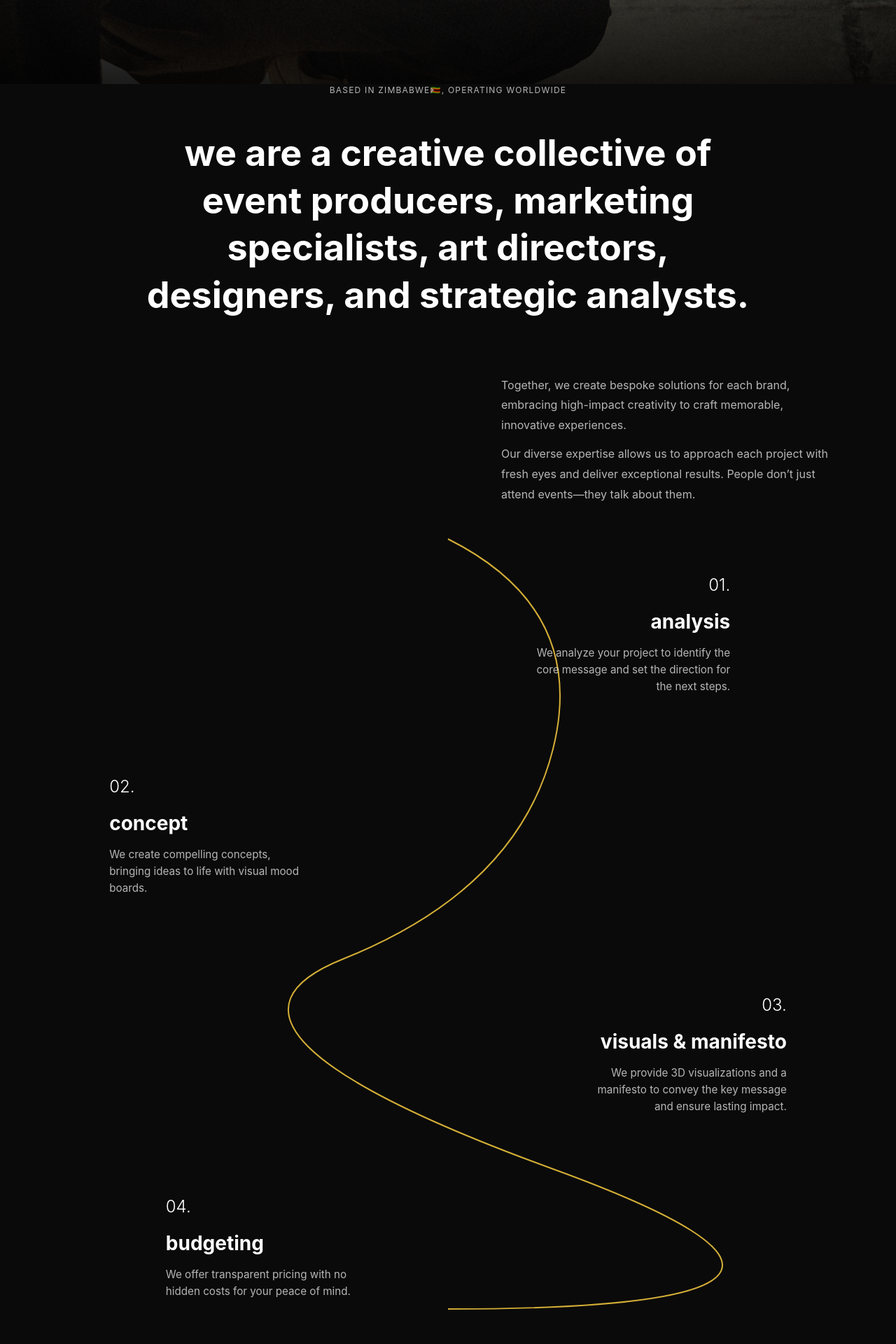
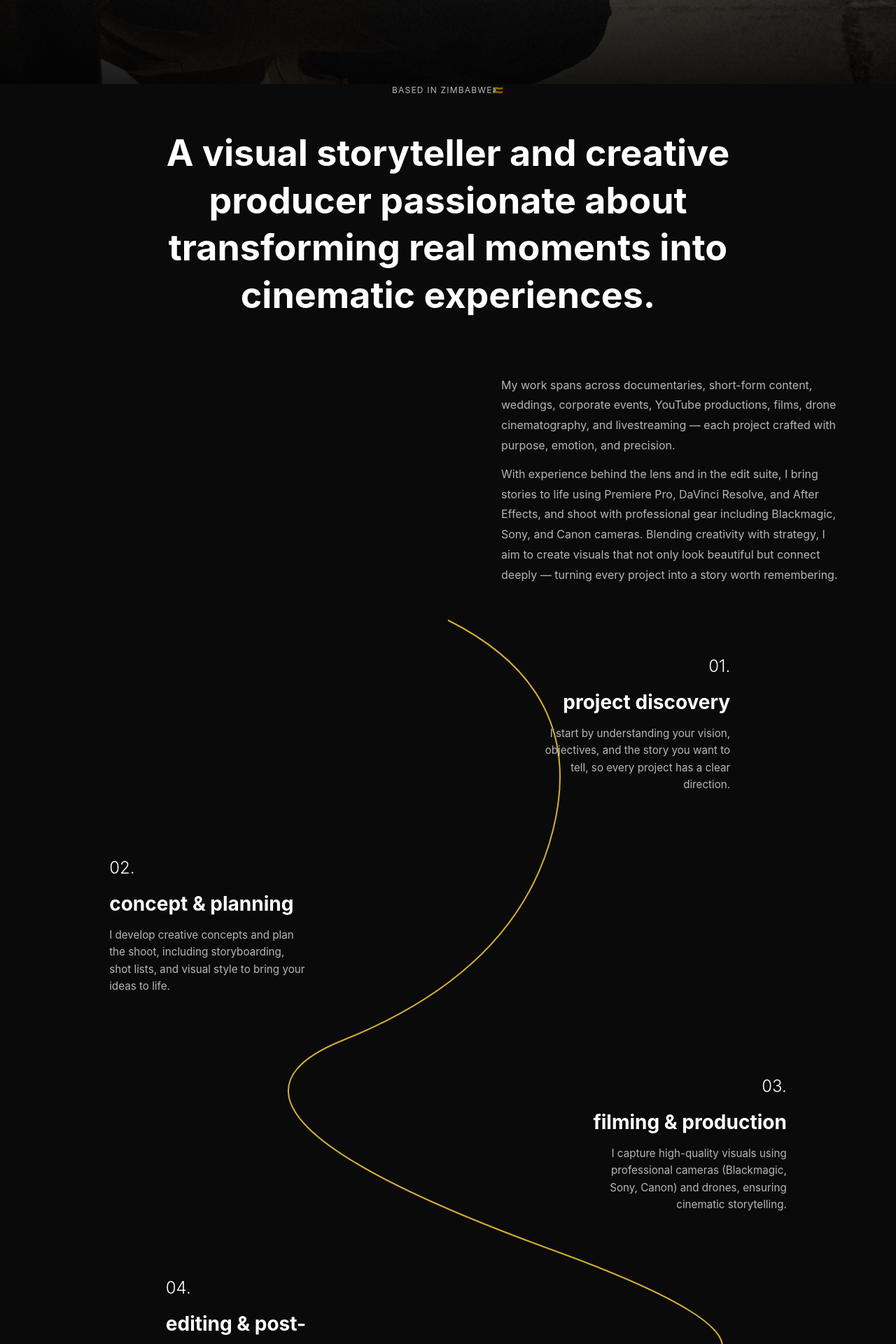
Before and after one commit to leont2u/lyold.ndebele, a React (Vite) app: page / in a window 1280 px wide. Shown: the part 760-2680 px from the top of the page at 70% size. Built offline with nearby package versions, Linux system fonts and the light colour scheme.

Commit message:
Updated my process and about section

```diff
--- a/src/pages/section/About.tsx
+++ b/src/pages/section/About.tsx
@@ -41,7 +41,7 @@ export const About: React.FC = () => {
               mb: 6,
             }}
           >
-            Based in Zimbabwe🇿🇼, operating worldwide
+            Based in Zimbabwe🇿🇼
           </Typography>
 
           {/* Main heading */}
@@ -56,8 +56,8 @@ export const About: React.FC = () => {
               mx: "auto",
             }}
           >
-            we are a creative collective of event producers, marketing
-            specialists, art directors, designers, and strategic analysts.
+            A visual storyteller and creative producer passionate about
+            transforming real moments into cinematic experiences.
           </Typography>
 
           {/* Bottom right-aligned paragraph */}
@@ -77,8 +77,10 @@ export const About: React.FC = () => {
                 mb: 1.5,
               }}
             >
-              Together, we create bespoke solutions for each brand, embracing
-              high-impact creativity to craft memorable, innovative experiences.
+              My work spans across documentaries, short-form content, weddings,
+              corporate events, YouTube productions, films, drone
+              cinematography, and livestreaming — each project crafted with
+              purpose, emotion, and precision.
             </Typography>
             <Typography
               sx={{
@@ -87,9 +89,12 @@ export const About: React.FC = () => {
                 color: colors.text.secondary,
               }}
             >
-              Our diverse expertise allows us to approach each project with
-              fresh eyes and deliver exceptional results. People don’t just
-              attend events—they talk about them.
+              With experience behind the lens and in the edit suite, I bring
+              stories to life using Premiere Pro, DaVinci Resolve, and After
+              Effects, and shoot with professional gear including Blackmagic,
+              Sony, and Canon cameras. Blending creativity with strategy, I aim
+              to create visuals that not only look beautiful but connect deeply
+              — turning every project into a story worth remembering.
             </Typography>
           </Stack>
         </motion.div>
--- a/src/pages/section/Process.tsx
+++ b/src/pages/section/Process.tsx
@@ -9,31 +9,30 @@ interface ProcessStep {
   title: string;
   description: string;
 }
-
 const processSteps: ProcessStep[] = [
   {
     number: "01.",
-    title: "analysis",
+    title: "Project Discovery",
     description:
-      "We analyze your project to identify the core message and set the direction for the next steps.",
+      "I start by understanding your vision, objectives, and the story you want to tell, so every project has a clear direction.",
   },
   {
     number: "02.",
-    title: "concept",
+    title: "Concept & Planning",
     description:
-      "We create compelling concepts, bringing ideas to life with visual mood boards.",
+      "I develop creative concepts and plan the shoot, including storyboarding, shot lists, and visual style to bring your ideas to life.",
   },
   {
     number: "03.",
-    title: "visuals & manifesto",
+    title: "Filming & Production",
     description:
-      "We provide 3D visualizations and a manifesto to convey the key message and ensure lasting impact.",
+      "I capture high-quality visuals using professional cameras (Blackmagic, Sony, Canon) and drones, ensuring cinematic storytelling.",
   },
   {
     number: "04.",
-    title: "budgeting",
+    title: "Editing & Post-Production",
     description:
-      "We offer transparent pricing with no hidden costs for your peace of mind.",
+      "I craft the final story in Premiere Pro, DaVinci Resolve, and After Effects, adding polish, motion, and visual effects for maximum impact.",
   },
 ];
 
```
